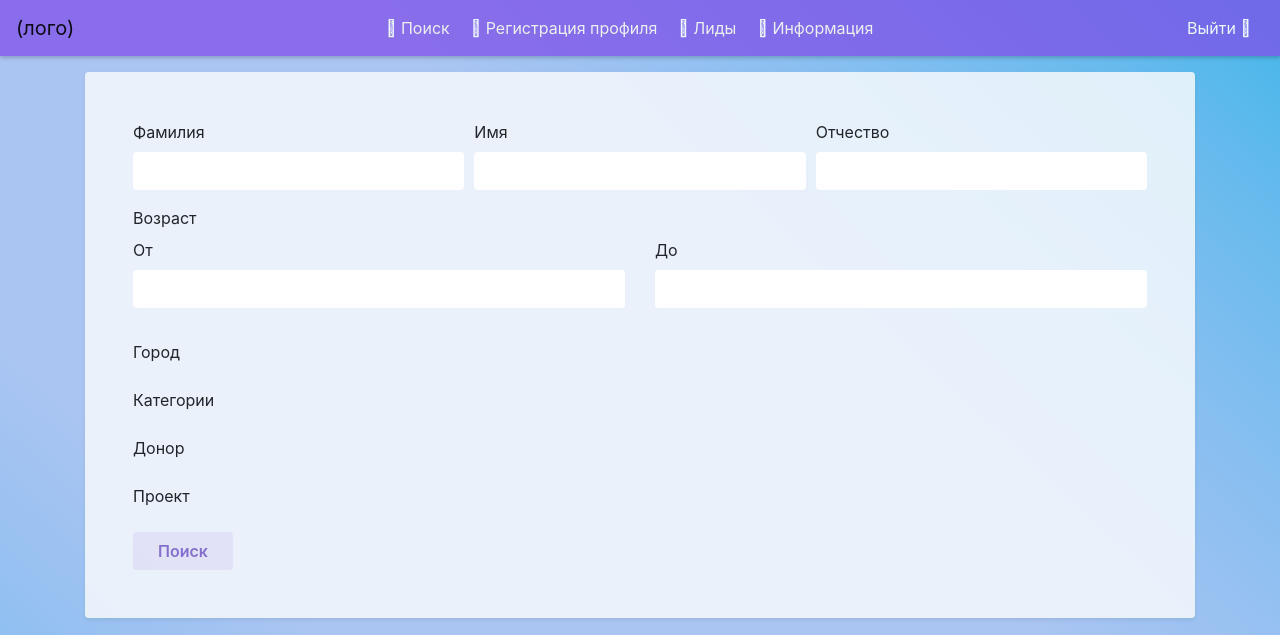
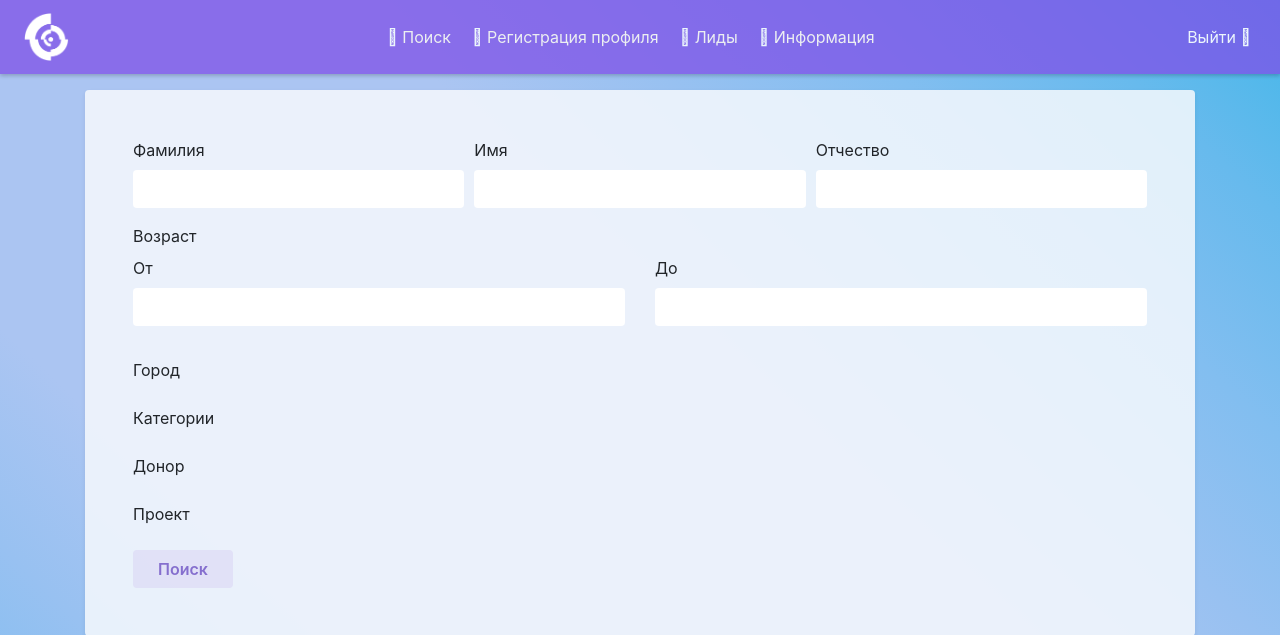
Before and after one commit to REise13/base_blag, a PHP site: page /searchprof.php in a window 1280 px wide. Shown: the top 635 px of the page. Run offline with PHP 8.4, Linux system fonts and the light colour scheme; the visitor is signed in with stand-in values (Sample User, id 1); data that the repository does not hold is empty; some libraries are stand-ins or nearby versions.

Commit message:
Update navbar.php
add logo to navbar

```diff
--- a/navbar.php
+++ b/navbar.php
@@ -9,7 +9,9 @@ if (!isset($_SESSION['loggedin'])) {
 
 <header>
     <nav class="navbar navbar-expand-lg navbar-light fixed-top">
-        <a href="#" class="navbar-brand">(лого)</a>
+        <a class="navbar-brand" href="#">
+            <img src="/logoBaseBlag.png" height="48" class="d-inline-block align-top mx-2" alt="baseddc logo">
+        </a>
         <button class="navbar-toggler" type="button" data-toggle="collapse" data-target="#navbarSupportedContent" aria-controls="navbarSupportedContent" aria-expanded="false" aria-label="Toggle navigation">
             <i class="fad fa-bars"></i>
         </button>
```
